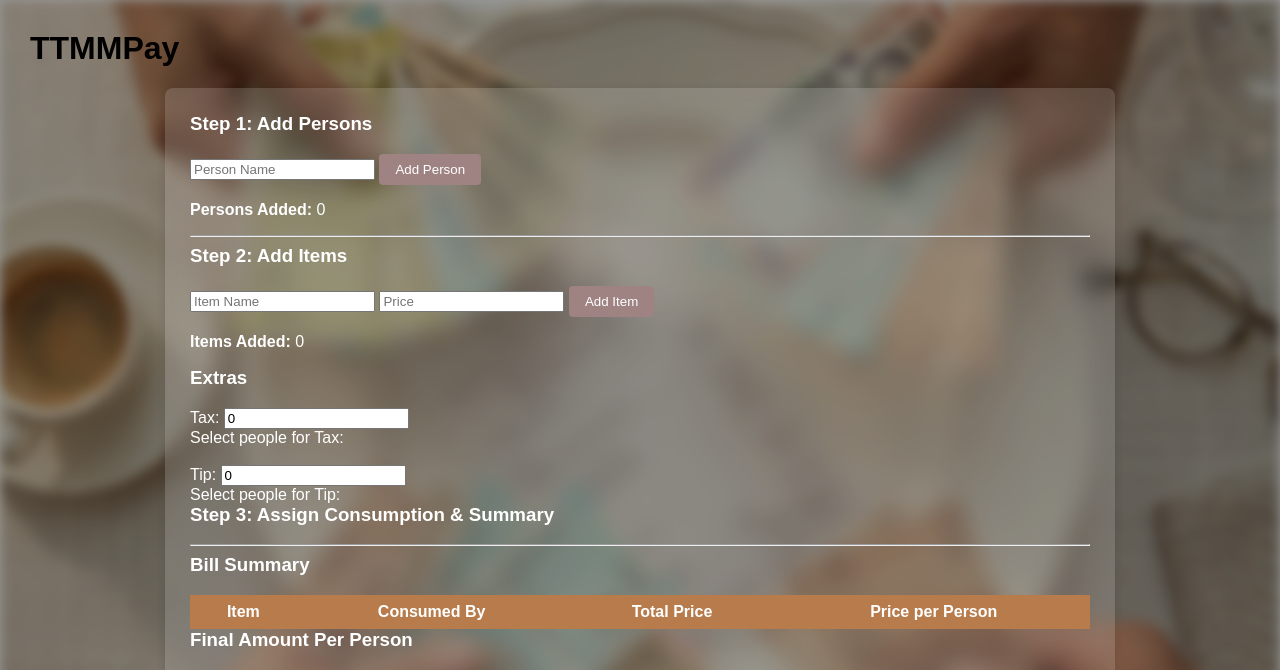
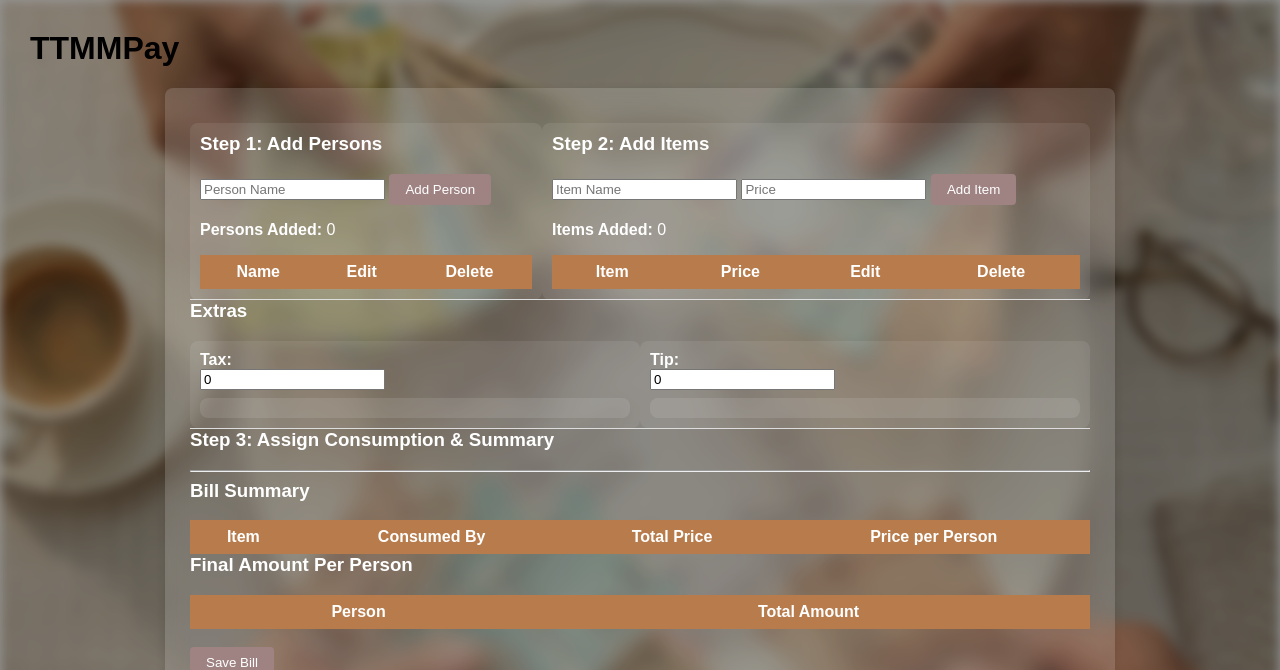
Before and after one commit to kkamlakar/ttmmpay-django, a Django app: template bill/templates/ttmmpage.html in a window 1280 px wide. Shown: the top 670 px of the page. Run offline with Django 5.2, Linux system fonts and the light colour scheme; the template is opened without the code that fills it, so the values that code supplies are empty.

Commit message:
Today's changes

```diff
--- a/bill/templates/ttmmpage.html
+++ b/bill/templates/ttmmpage.html
@@ -108,7 +108,67 @@ table tr:hover{
 .nav{
     margin-bottom:20px;
 }
+.checkbox-container {
+    display: flex;
+    flex-wrap: wrap;   /* allows wrapping if too many names */
+    align-items: center;
+    gap: 12px;
+    background: rgba(255,255,255,0.1);
+    padding: 10px;
+    border-radius: 8px;
+    margin-top: 8px;
+}
 
+.checkbox-row {
+    display: flex;
+    align-items: center;
+    gap: 6px;
+    padding: 5px 10px;
+    border-radius: 20px;
+    background: rgba(255,255,255,0.15);
+    cursor: pointer;
+    font-size: 14px;
+    transition: 0.2s;
+}
+
+.checkbox-row:hover {
+    background: rgba(255,255,255,0.3);
+}
+.checkbox-row input {
+    cursor: pointer;
+}
+
+.select-all-row {
+    display: flex;
+    align-items: center;
+    gap: 10px;
+    font-weight: bold;
+    margin-bottom: 5px;
+}
+
+.extras-table {
+    width: 100%;
+    margin-top: 10px;
+    border-spacing: 20px;
+}
+
+.extras-table td {
+    vertical-align: top;
+    background: rgba(255,255,255,0.08);
+    padding: 10px;
+    border-radius: 8px;
+}
+
+.select-all-box {
+    display: inline-flex;
+    align-items: center;
+    gap: 6px;
+    padding: 6px 12px;
+    border-radius: 20px;
+    background: #FFD966;   /* highlight color */
+    color: black;
+    font-weight: bold;
+}
 </style>
 </head>
 <body>
@@ -118,18 +178,25 @@ table tr:hover{
 <div class="container">
 
 <!-- LEFT PANEL -->
-<div class="panel left">
-
+<table class="extras-table">
+<tr>
+<td>
 <h3>Step 1: Add Persons</h3>
 
 <input type="text" id="personName" placeholder="Person Name">
 <button onclick="addPerson()">Add Person</button>
 <p><b>Persons Added:</b> <span id="personCount">0</span></p>
 
-<ul id="personList"></ul>
+<table id="personList">
+<tr>
+    <th>Name</th>
+    <th>Edit</th>
+    <th>Delete</th>
+</tr>
+</table>
 
-<hr>
-
+</td>
+<td>
 <h3>Step 2: Add Items</h3>
 
 <input type="text" id="itemName" placeholder="Item Name">
@@ -138,31 +205,40 @@ table tr:hover{
 <button onclick="addItem()">Add Item</button>
 <p><b>Items Added:</b> <span id="itemCount">0</span></p>
 
-<ul id="itemList"></ul>
+<table id="itemList">
+<tr>
+    <th>Item</th>
+    <th>Price</th>
+    <th>Edit</th>
+    <th>Delete</th>
+</tr>
+</table>
 
-</div>
-
+</td>
+</tr>
+</table>
 <h3>Extras</h3>
 
-<!-- TAX -->
-<label>Tax:</label>
-<input type="number" id="tax" value="0" oninput="renderSummary()">
+<table class="extras-table">
+<tr>
+    <!-- TAX COLUMN -->
+    <td>
+        <label><b>Tax:</b></label><br>
+        <input type="number" id="tax" value="0" oninput="renderSummary()">
 
-<div>
-  <label>Select people for Tax:</label><br>
-  <div id="taxPeopleContainer"></div>
-</div>
+        <div class="checkbox-container" id="taxPeopleContainer"></div>
+    </td>
 
-<br>
+    <!-- TIP COLUMN -->
+    <td>
+        <label><b>Tip:</b></label><br>
+        <input type="number" id="tip" value="0" oninput="renderSummary()">
 
-<!-- TIP -->
-<label>Tip:</label>
-<input type="number" id="tip" value="0" oninput="renderSummary()">
+        <div class="checkbox-container" id="tipPeopleContainer"></div>
+    </td>
+</tr>
+</table>
 
-<div>
-  <label>Select people for Tip:</label><br>
-  <div id="tipPeopleContainer"></div>
-</div>
 <!-- RIGHT PANEL -->
 <div class="panel right">
 
@@ -231,21 +307,28 @@ updateExtrasCheckboxes();
 // Update person list
 function updatePersonList(){
 
-const ul = document.getElementById("personList")
-ul.innerHTML=""
+const table = document.getElementById("personList")
 
+table.innerHTML = `
+<tr>
+    <th>Name</th>
+    <th>Edit</th>
+    <th>Delete</th>
+</tr>
+`
 persons.forEach(p => {
 
-const li = document.createElement("li")
+const row = table.insertRow()
 
-li.innerHTML = `
-${p}
+row.insertCell(0).innerText = p
+
+row.insertCell(1).innerHTML = `
 <button onclick="editPerson('${p}')">Edit</button>
+`
+
+row.insertCell(2).innerHTML = `
 <button onclick="deletePerson('${p}')">Delete</button>
 `
-
-ul.appendChild(li)
-
 })
 
 document.getElementById("personCount").innerText = persons.length
@@ -314,19 +397,31 @@ updateItemConsumption()
 // Update item list
 function updateItemList(){
 
-const ul = document.getElementById("itemList")
-ul.innerHTML=""
+const table = document.getElementById("itemList")
+
+table.innerHTML = `
+<tr>
+    <th>Item</th>
+    <th>Price</th>
+    <th>Edit</th>
+    <th>Delete</th>
+</tr>
+`
 
 items.forEach(item => {
 
-const li = document.createElement("li")
-li.innerHTML = `
-${item.name} - ₹${item.price.toFixed(2)}
+const row = table.insertRow()
+
+row.insertCell(0).innerText = item.name
+row.insertCell(1).innerText = "₹" + item.price.toFixed(2)
+
+row.insertCell(2).innerHTML = `
 <button onclick="editItem(${items.indexOf(item)})">Edit</button>
+`
+
+row.insertCell(3).innerHTML = `
 <button onclick="deleteItem(${items.indexOf(item)})">Delete</button>
 `
-ul.appendChild(li)
-
 })
 
 document.getElementById("itemCount").innerText = items.length
@@ -382,11 +477,12 @@ title.innerText = `${item.name} (₹${item.price.toFixed(2)})`
 itemDiv.appendChild(title)
 
 const checkboxes = document.createElement("div")
-checkboxes.className="checkboxes"
+checkboxes.className="checkbox-container"
 
 
 // Select All checkbox
-const selectAllLabel = document.createElement("label")
+const selectAllLabel = document.createElement("div")
+selectAllLabel.className = "select-all-box"
 const selectAll = document.createElement("input")
 
 selectAll.type="checkbox"
@@ -411,19 +507,11 @@ selectAllLabel.appendChild(document.createTextNode(" Select All"))
 
 checkboxes.appendChild(selectAllLabel)
 
-
-// divider
-const divider = document.createElement("hr")
-divider.style.width="100%"
-divider.style.margin="3px 0"
-
-checkboxes.appendChild(divider)
-
-
 // persons checkboxes
 persons.forEach(p=>{
 
-const label=document.createElement("label")
+const label=document.createElement("div")
+label.className = "checkbox-row"
 const cb=document.createElement("input")
 
 cb.type="checkbox"
@@ -631,7 +719,8 @@ taxDiv.innerHTML = "";
 tipDiv.innerHTML = "";
 
 // ===== TAX SELECT ALL =====
-const taxSelectAllLabel = document.createElement("label");
+const taxSelectAllLabel = document.createElement("div");
+taxSelectAllLabel.className = "select-all-box";
 const taxSelectAll = document.createElement("input");
 
 taxSelectAll.type = "checkbox";
@@ -650,11 +739,11 @@ taxSelectAllLabel.appendChild(taxSelectAll);
 taxSelectAllLabel.appendChild(document.createTextNode(" Select All"));
 
 taxDiv.appendChild(taxSelectAllLabel);
-taxDiv.appendChild(document.createElement("br"));
 
 
 // ===== TIP SELECT ALL =====
 const tipSelectAllLabel = document.createElement("label");
+tipSelectAllLabel.className = "select-all-box";
 const tipSelectAll = document.createElement("input");
 
 tipSelectAll.type = "checkbox";
@@ -673,12 +762,12 @@ tipSelectAllLabel.appendChild(tipSelectAll);
 tipSelectAllLabel.appendChild(document.createTextNode(" Select All"));
 
 tipDiv.appendChild(tipSelectAllLabel);
-tipDiv.appendChild(document.createElement("br"));
 
 persons.forEach(p => {
 
     // TAX
-    const taxLabel = document.createElement("label");
+    const taxLabel = document.createElement("div");
+    taxLabel.className = "checkbox-row";
     const taxCb = document.createElement("input");
 
     taxCb.type = "checkbox";
@@ -702,7 +791,8 @@ persons.forEach(p => {
 
 
     // TIP
-    const tipLabel = document.createElement("label");
+    const tipLabel = document.createElement("div");
+    tipLabel.className = "checkbox-row";
     const tipCb = document.createElement("input");
 
     tipCb.type = "checkbox";
```
Also changed, not shown: db.sqlite3.
